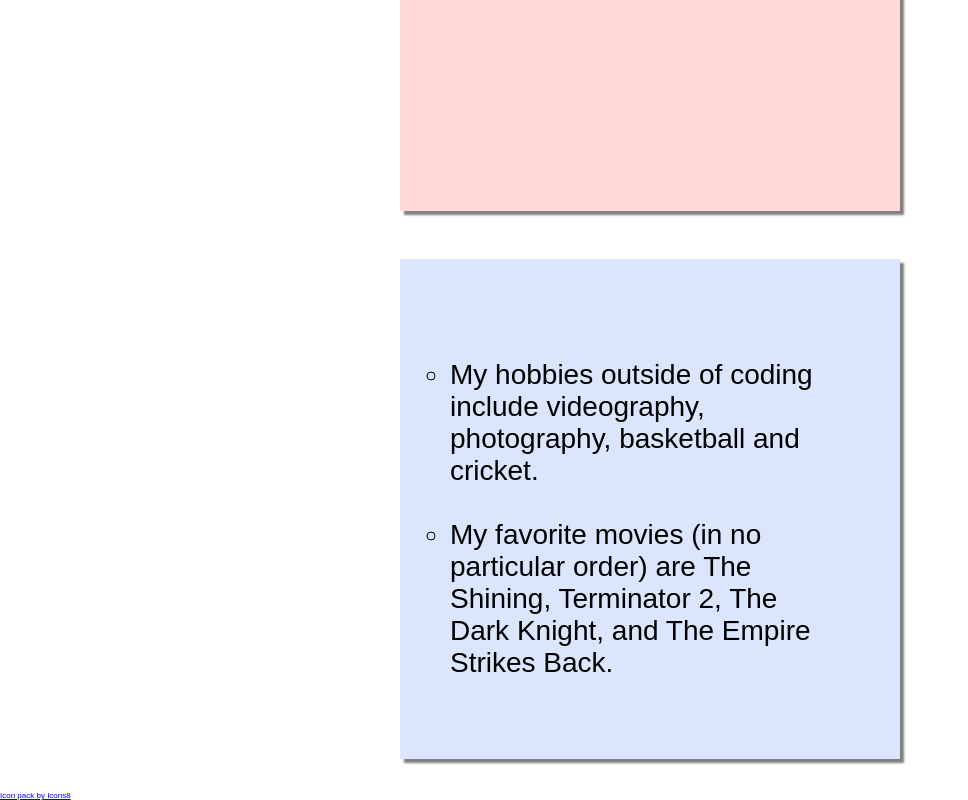
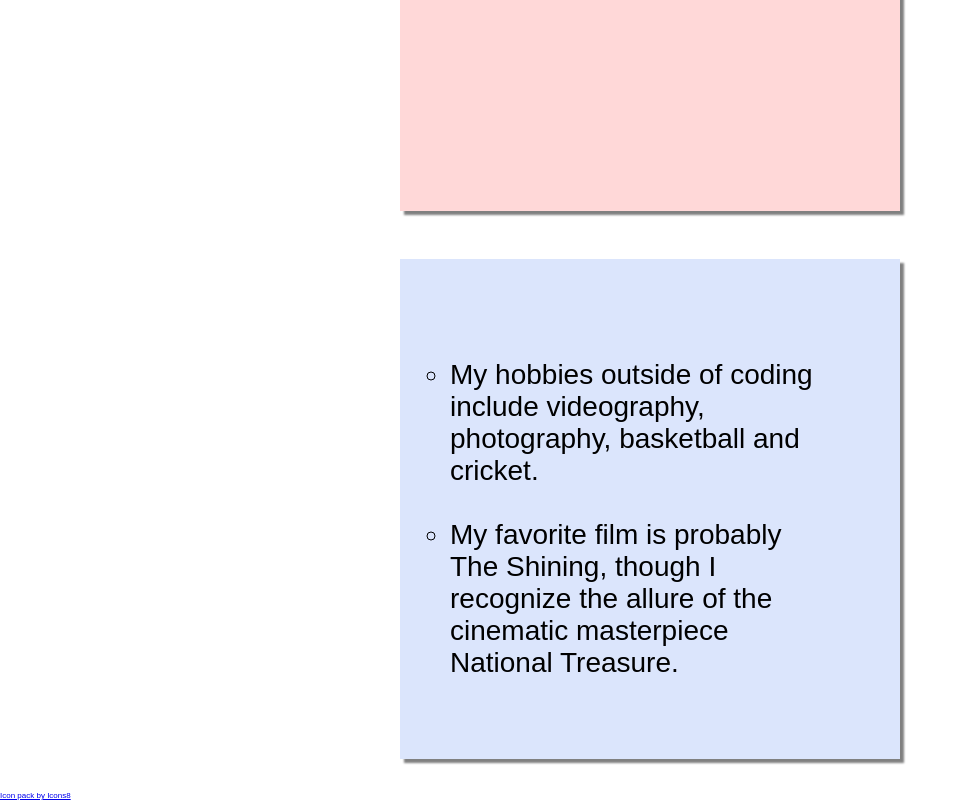
Before and after one commit to Latarax/Latarax.github.io, a plain HTML site: page about.html in a window 1280 px wide. Shown: the part 3667-4467 px from the top of the page, without its empty margins (0-968 px from the left). Drawn offline with Linux system fonts and the light colour scheme; a web font is replaced by a local one.

Commit message:
Update about.html
movie section

```diff
--- a/about.html
+++ b/about.html
@@ -48,7 +48,7 @@
       <ul class="courseworkList">
         <li>My hobbies outside of coding include videography, photography, basketball and cricket.</li>
         <br>
-        <li>My favorite movies (in no particular order) are The Shining, Terminator 2, The Dark Knight, and The Empire Strikes Back.
+        <li>My favorite film is probably The Shining, though I recognize the allure of the cinematic masterpiece National Treasure.
         </li>
       </ul>
       <!--
```
